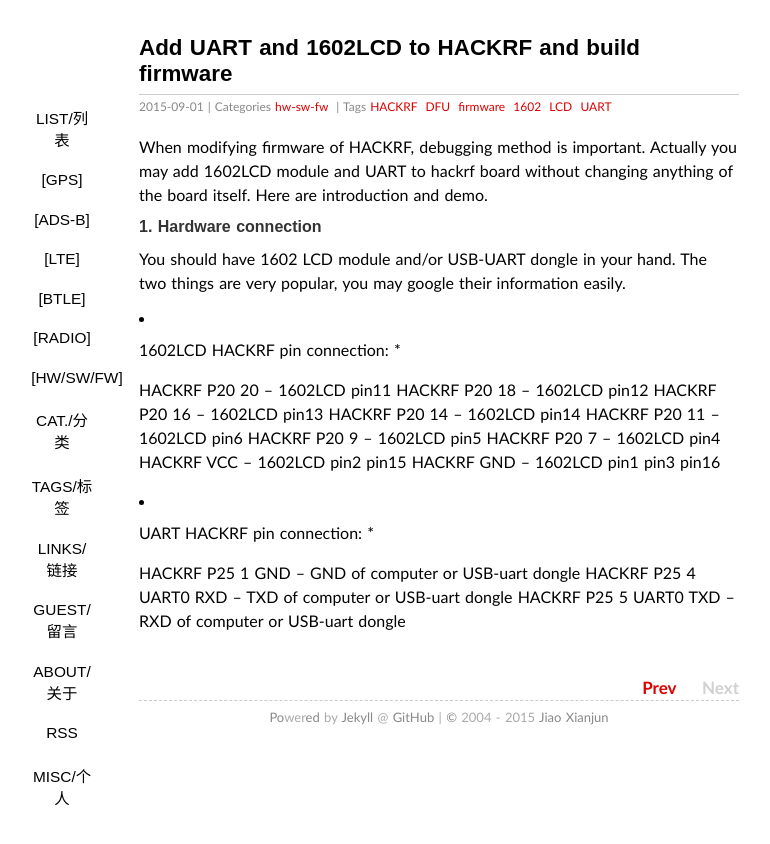
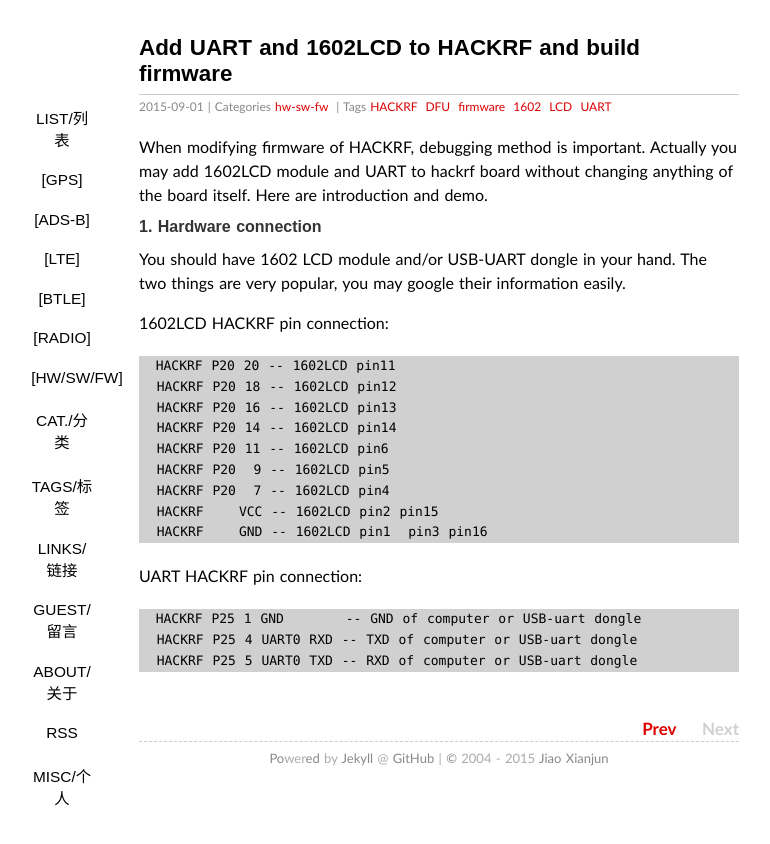
Before and after one commit to sdr-x/sdr-x.github.io, a Jekyll site: the page built from _posts/2015-09-01-UART1602LCD.md, in a window 1280 px wide. Shown: the top 844 px of the page, without its empty margins (201-971 px from the left). Built offline with Jekyll 4.4.1, drawn with Linux system fonts in a browser that asks for light colours; some web fonts are replaced; Markdown is read by kramdown in place of the engine named in the settings; comment, search, counter and statistics services are not loaded.

```diff
--- a/_posts/2015-09-01-UART1602LCD.md
+++ b/_posts/2015-09-01-UART1602LCD.md
@@ -13,7 +13,7 @@ When modifying firmware of HACKRF, debugging method is important. Actually you m
 
 You should have 1602 LCD module and/or USB-UART dongle in your hand. The two things are very popular, you may google their information easily.
 
- * 1602LCD HACKRF pin connection: *
+1602LCD HACKRF pin connection:
 
       HACKRF P20 20 -- 1602LCD pin11
       HACKRF P20 18 -- 1602LCD pin12
@@ -25,7 +25,7 @@ You should have 1602 LCD module and/or USB-UART dongle in your hand. The two thi
       HACKRF    VCC -- 1602LCD pin2 pin15
       HACKRF    GND -- 1602LCD pin1  pin3 pin16
 
- * UART HACKRF pin connection: *
+ UART HACKRF pin connection:
 
       HACKRF P25 1 GND       -- GND of computer or USB-uart dongle
       HACKRF P25 4 UART0 RXD -- TXD of computer or USB-uart dongle
```
